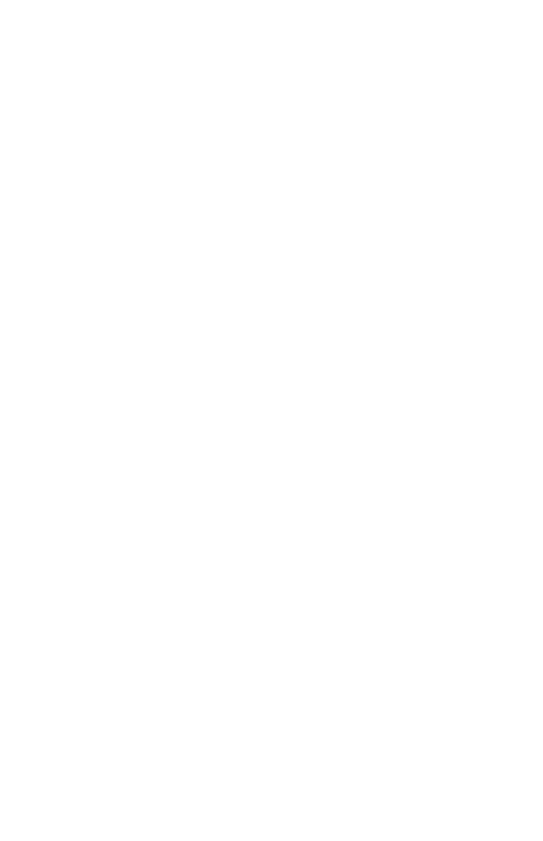
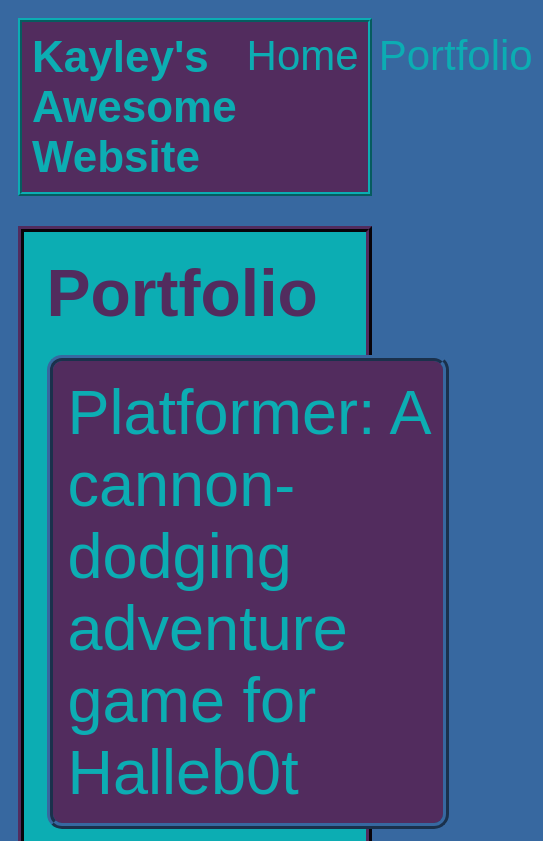
Before and after one commit to KayleyPhillips/KayleyPhillips.github.io, a plain HTML site: page portfolio.html in a window 390 px wide. Shown: the top 841 px of the page, 543 px wide, since content can reach past the window. Drawn offline with Linux system fonts and the light colour scheme.

Commit message:
add portfolio page to website

```diff
--- a/portfolio.html
+++ b/portfolio.html
@@ -0,0 +1,40 @@
+<!DOCTYPE html>
+<html>
+    <head>
+        <title>Kayleys Awesome Website</title>
+        <link rel="stylesheet" href="style.css" />
+    </head>
+
+    <body>
+       <!-- All content goes here -->
+       <div id="all-contents">
+      <nav>
+    <h1>Kayley's Awesome Website</h1>
+    <ul id="nav-ul">
+        <li class="nav-li">
+            <a href="index.html">Home</a>
+        </li>
+        <li class="nav-li">
+            <a href="portfolio.html">Portfolio</a>
+        </li>
+    </ul>
+      </nav>
+      <main>
+        <div class="content">
+            <h1>Portfolio</h1>
+            <ul id="portfolio">
+                <li>
+  <a href="fsd-projects/platformer/">Platformer: A cannon-dodging adventure game for Halleb0t</a>
+</li>
+<li>
+  <a href="fsd-projects/bouncing-box/">Bouncing Box: A fun introduction to web game development</a>
+</li>
+<li>
+  <a href="fsd-projects/circularity/">Circularity: A poetic motion experiment with circles</a>
+</li>
+            </ul>
+        </div>
+      </main>
+    </div>
+ </body>
+</html>
--- a/style.css
+++ b/style.css
@@ -78,3 +78,83 @@
     margin: 0px;
     color: rgb(82, 44, 94);
 }
+
+
+
+/* Portfolio styles */
+.content h1 {
+  color: rgb(82, 44, 94);
+}
+
+#portfolio {
+  list-style-type: none;
+  padding-left: 0;
+}
+
+#portfolio li {
+  background: rgb(82, 44, 94);
+  padding: 10px;
+  border-radius: 10px;
+  margin-bottom: 10px;
+  border: 4px rgb(55, 104, 160) ridge;
+}
+
+#portfolio li:hover {
+  background: rgb(55, 104, 160);
+  border: 4px rgb(82, 44, 94) ridge;
+}
+
+#portfolio a {
+  text-decoration: none;
+  color: rgb(12, 173, 179);
+}
+
+/* responsive web design */
+@media screen and (min-width: 120px) and (max-width: 1080px) {
+  main {
+    height: 100ch;
+    zoom: 1.5;
+    display: grid;
+  }
+
+  h1 {
+    font-size: 44px;
+  }
+
+  h2 {
+    font-size: 42px;
+  }
+
+  h3 {
+    font-size: 36px;
+  }
+
+  #all-contents {
+    height: 100ch;
+    margin: none;
+  }
+
+  a {
+    font-size: 42px;
+  }
+
+  .sidebar {
+    margin-right: 0px;
+    justify-content: center;
+    align-items: center;
+  }
+
+  .sidebar-img {
+    width: 100%;
+  }
+
+  p,
+  li {
+    font-size: 24px;
+  }
+
+  .content {
+    align-content: center;
+    justify-content: center;
+  }
+}
```
